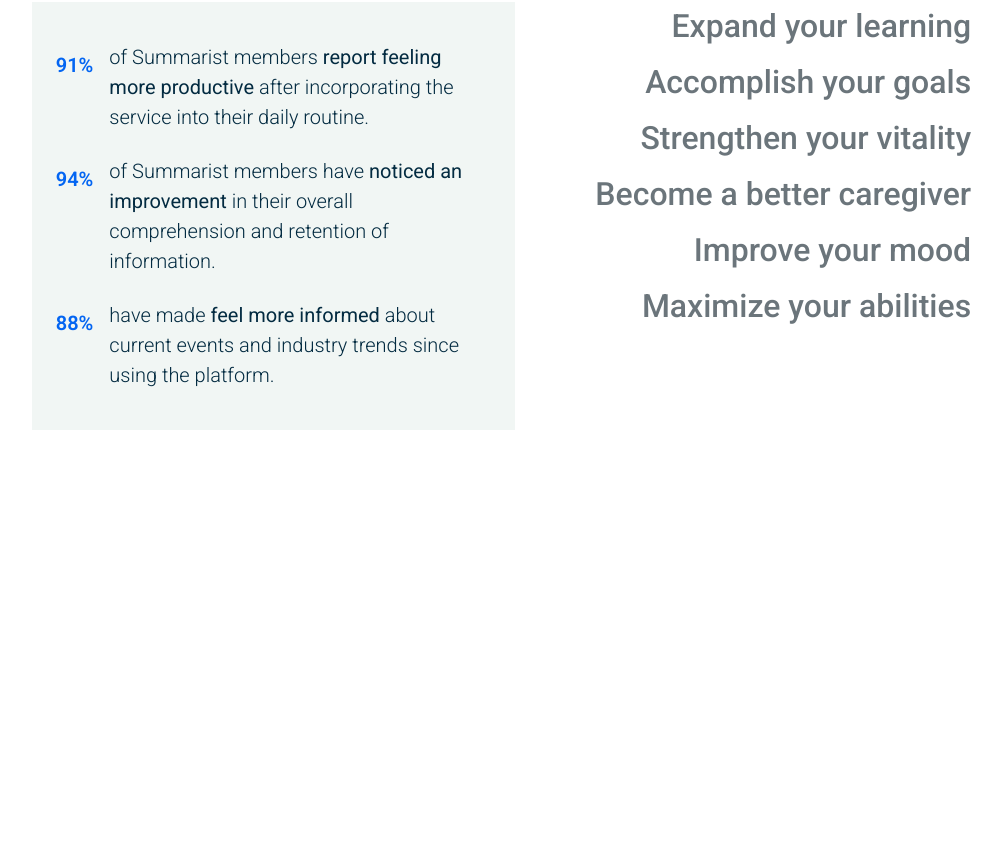
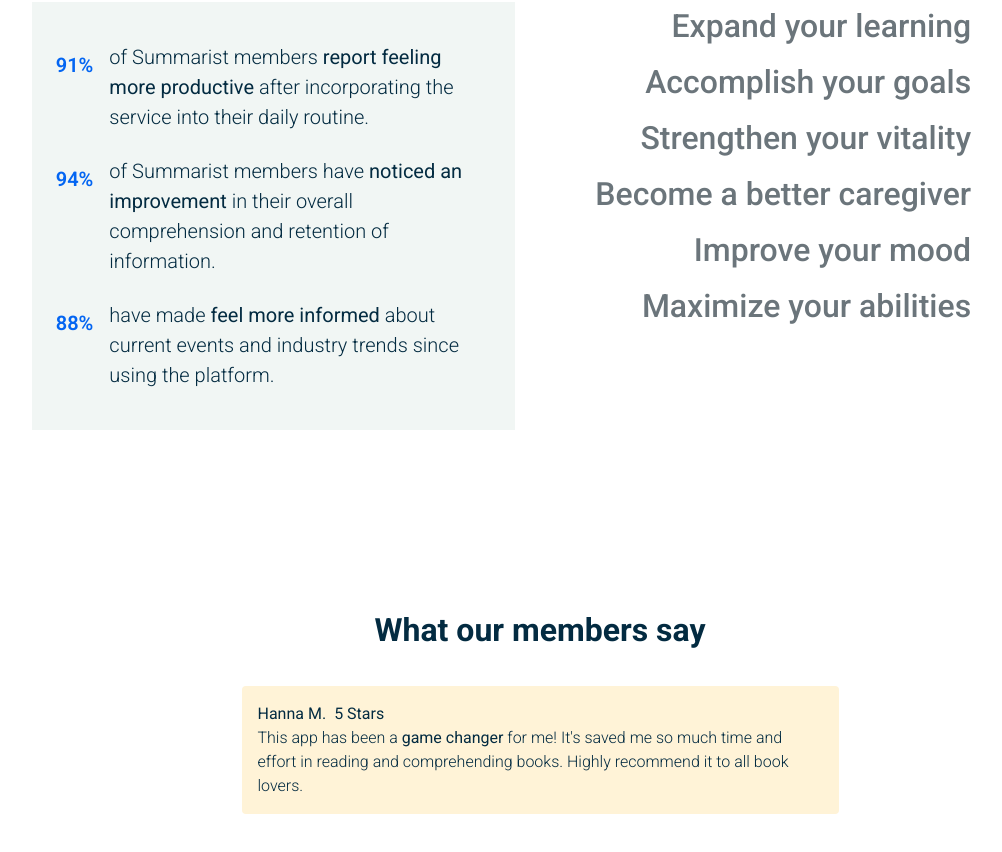
Before and after one commit to Noah-code1210/Summarist-Project, a Next.js app: page / in a window 1280 px wide. Shown: the part 1314-2166 px from the top of the page, without its empty margins (260-1262 px from the left). Before the commit the page ends 1880 px from the top, so only its background shows below. Built offline with nearby package versions, Linux system fonts and the light colour scheme.

Commit message:
First review

```diff
--- a/components/Info.jsx
+++ b/components/Info.jsx
@@ -7,7 +7,7 @@
       <div id="info">
         <div className="container">
           <div className="flex flex-col">
-            <div className="text-[32px] font-bold flex justify-center mb-8">
+            <div className="section-title">
               Understand books in few minutes
             </div>
             <div className="flex gap-12 mb-24">
--- a/components/Reviews.jsx
+++ b/components/Reviews.jsx
@@ -1,15 +1,26 @@
-import React from 'react'
+import React from "react";
 
 function Reviews() {
   return (
-   <>
-   <div id="reviews">
-    <div className="container">
-
-    </div>
-   </div>
-   </>
-  )
+    <>
+      <div id="reviews">
+        <div className="container flex-col">
+          <div className="section-title">What our members say</div>
+          <div className="review__box">
+            <div className="flex gap-x-2">
+              <div className="review__name">Hanna M.</div>
+              <div className="review__rating"> 5 Stars</div>
+            </div>
+            <div className="review__para">
+              This app has been a <span className="bold">game changer</span> for
+              me! It's saved me so much time and effort in reading and
+              comprehending books. Highly recommend it to all book lovers.
+            </div>
+          </div>
+        </div>
+      </div>
+    </>
+  );
 }
 
-export default Reviews
+export default Reviews;
--- a/src/app/globals.css
+++ b/src/app/globals.css
@@ -7,6 +7,9 @@
 @layer components {
   .container {
     @apply w-full max-w-[2020px] ml-40 py-10 flex justify-center items-center
+  }
+  .section-title {
+    @apply text-[32px] font-bold flex justify-center mb-8
   }
   .logo-img {
     @apply mx-[440px] my-4
@@ -41,6 +44,12 @@
    .summarist-title {
     @apply text-[20px] font-light max-w-[382px]
    }
+   .review__box {
+    @apply bg-[#fff3d7] p-4 mb-8 rounded-sm
+   }
+   .review__para {
+    @apply w-full max-w-[565px] font-light
+   }
 }
 
 :root {
--- a/src/app/page.tsx
+++ b/src/app/page.tsx
@@ -1,6 +1,7 @@
 import Navbar from "../../components/Navbar"
 import Header from "../../components/Header"
 import Info from "../../components/Info"
+import Reviews from "../../components/Reviews"
 
 export default function Home() {
   return (
@@ -8,6 +9,7 @@
       <Navbar />
       <Header />
       <Info />
+      <Reviews />
     </>
   );
 }
```
